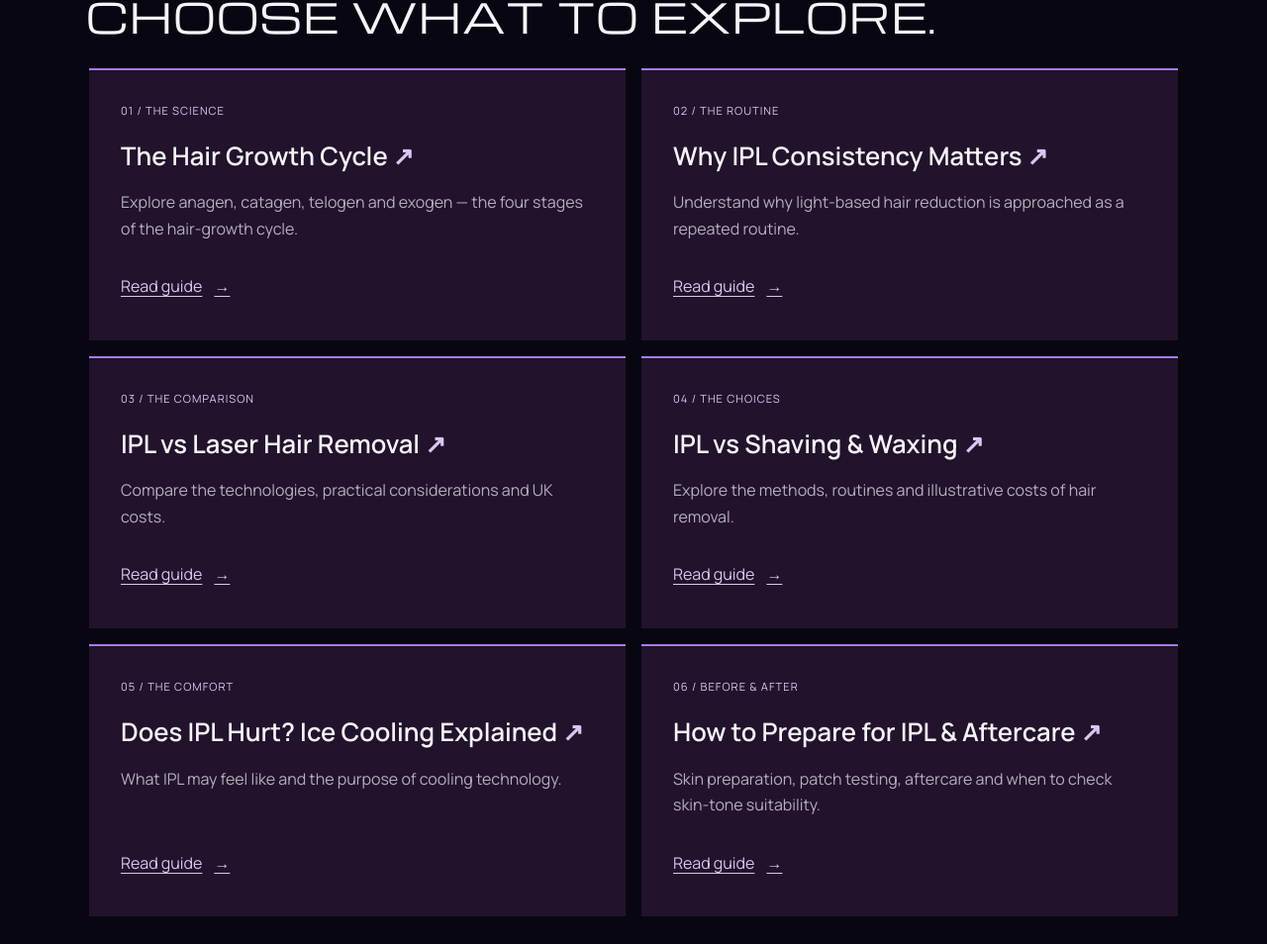
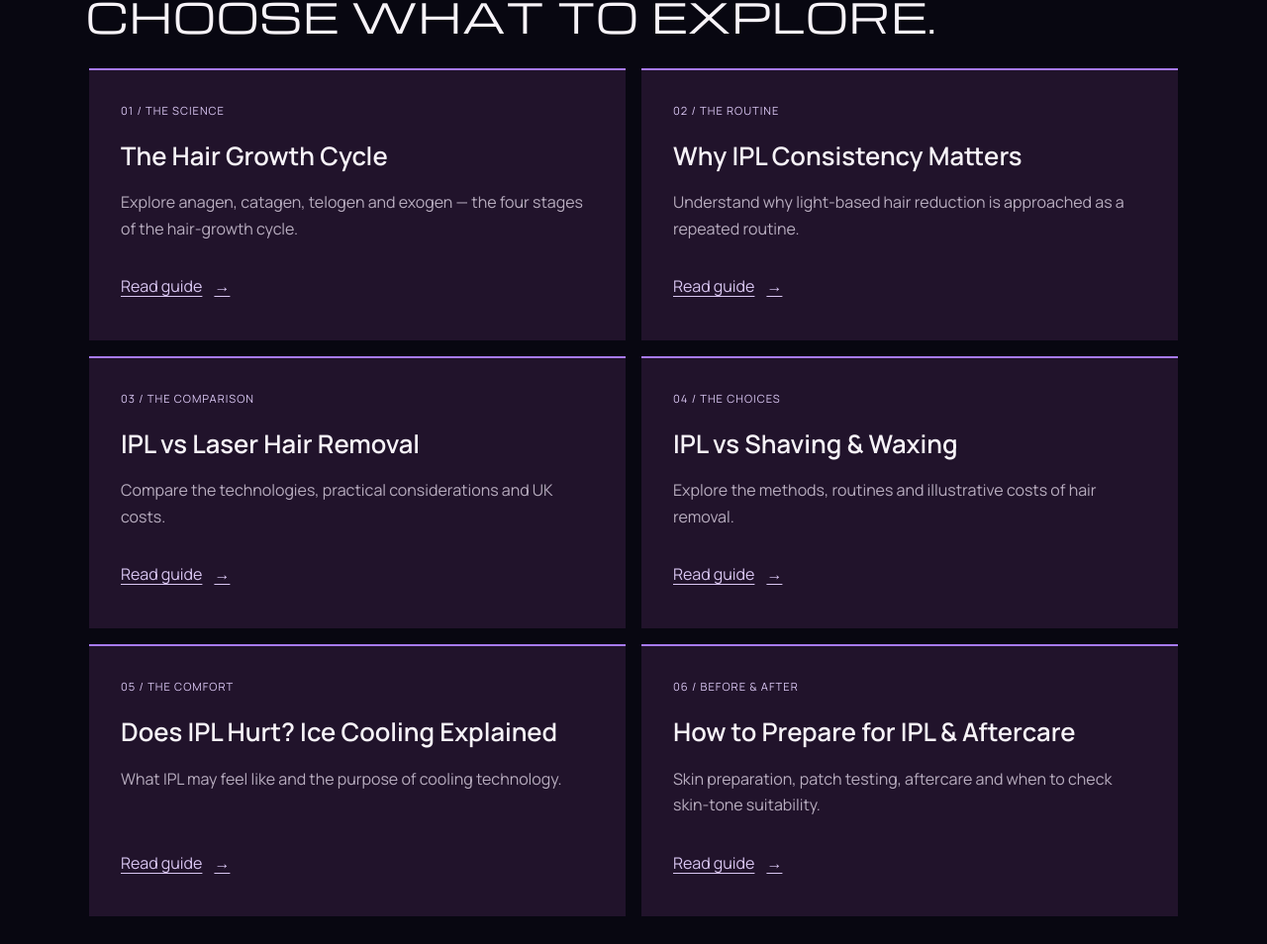
Before and after one commit to rk96884/CYPH1, an Astro site: page /learn in a window 1280 px wide. Shown: the part 791-1745 px from the top of the page at 99% size. Built offline with nearby package versions, Linux system fonts and the light colour scheme; Astro itself is replaced by a stand-in of ours.

Commit message:
Remove redundant wrapped arrows from Learn card headings

```diff
--- a/src/pages/learn/index.astro
+++ b/src/pages/learn/index.astro
@@ -39,7 +39,7 @@ const structuredData = {
           {learningArticles.map(article => (
             <article class="article-card">
               <p class="article-number">{article.number} / {article.category}</p>
-              <h3><a href={withBase(article.href)}>{article.title} <span aria-hidden="true">↗</span></a></h3>
+              <h3><a href={withBase(article.href)}>{article.title}</a></h3>
               <p>{article.description}</p>
               <a class="read-link" href={withBase(article.href)} aria-label={`Read ${article.title}`}>Read guide <span aria-hidden="true">→</span></a>
             </article>
@@ -73,7 +73,6 @@ const structuredData = {
   .article-card h3 { margin:0 0 1rem; font-size:clamp(1.2rem,2vw,1.65rem); line-height:1.35; }
   .article-card h3 a { text-decoration:none; }
   .article-card h3 a:hover { color:var(--cyph-accent-highlight); }
-  .article-card h3 span { color:var(--cyph-accent-highlight); }
   .article-card > p:not(.article-number) { color:var(--cyph-text-secondary); line-height:1.65; margin:0 0 1.5rem; }
   .read-link { margin-top:auto; align-self:start; text-underline-offset:.22em; color:var(--cyph-accent-highlight); min-height:2.75rem; display:inline-flex; align-items:center; gap:.75rem; }
   .learn-bottom { border-top:1px solid var(--cyph-border-structural); background:radial-gradient(circle at 12% 45%,rgb(167 122 244 / .1),transparent 50%); }
```
